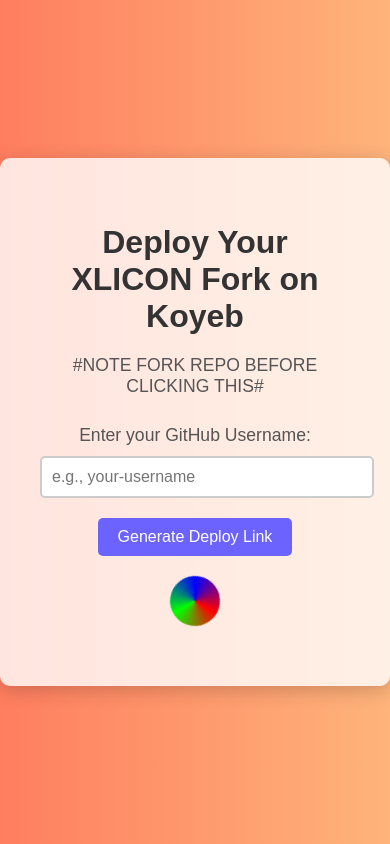
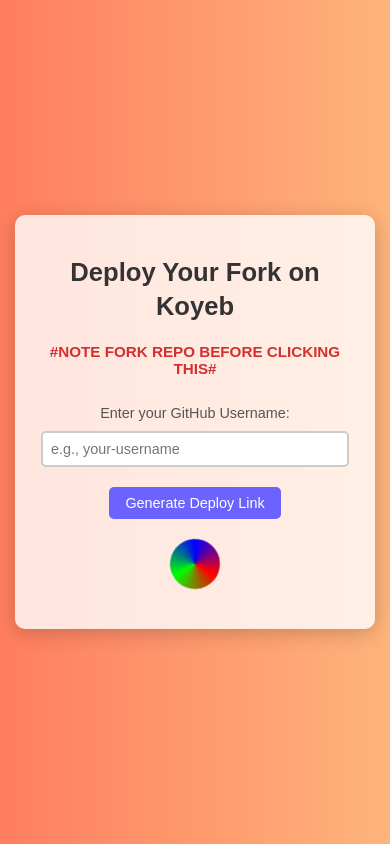
Before and after one commit to abrahamdw882/XLICON-V2-DEPLOY, a plain HTML site: page index.html in a window 390 px wide. Drawn offline with Linux system fonts and the light colour scheme.

Commit message:
Update index.html

```diff
--- a/index.html
+++ b/index.html
@@ -3,7 +3,7 @@
 <head>
   <meta charset="UTF-8" />
   <meta name="viewport" content="width=device-width, initial-scale=1.0" />
-  <title> XLICON V2 Deploy on Koyeb</title>
+  <title>Deploy on Koyeb</title>
   <style>
     body {
       font-family: Arial, sans-serif;
@@ -104,12 +104,55 @@
       font-weight: bold;
       display: none;
     }
+    @media (max-width: 590px) {
+  .container {
+    padding: 20px;
+    margin: 15px;
+  }
+
+  h2 {
+    font-size: 1.6rem;
+    line-height: 1.3;
+  }
+
+  label {
+    font-size: 0.9rem;
+  }
+
+  input[type="text"] {
+    font-size: 0.9rem;
+    padding: 8px;
+    width: 90%;
+    margin: 0 auto 20px;
+    display: block;
+  }
+
+  button {
+    font-size: 0.9rem;
+    padding: 8px 16px;
+  }
+
+  .generated-text {
+    font-size: 0.95rem;
+  }
+
+  a img {
+    width: 180px;
+  }
+
+  label[for="notice"] {
+    font-size: 0.95rem;
+    color: #d32f2f;
+    font-weight: bold;
+    margin: 10px 0;
+  }
+}
   </style>
 </head>
 <body>
 
   <div class="container">
-    <h2>Deploy Your XLICON Fork on Koyeb</h2>
+    <h2>Deploy Your Fork on Koyeb</h2>
     <label for="notice">#NOTE FORK REPO BEFORE CLICKING THIS# </label>
     <br>
     <label for="githubUsername">Enter your GitHub Username:</label>
```
